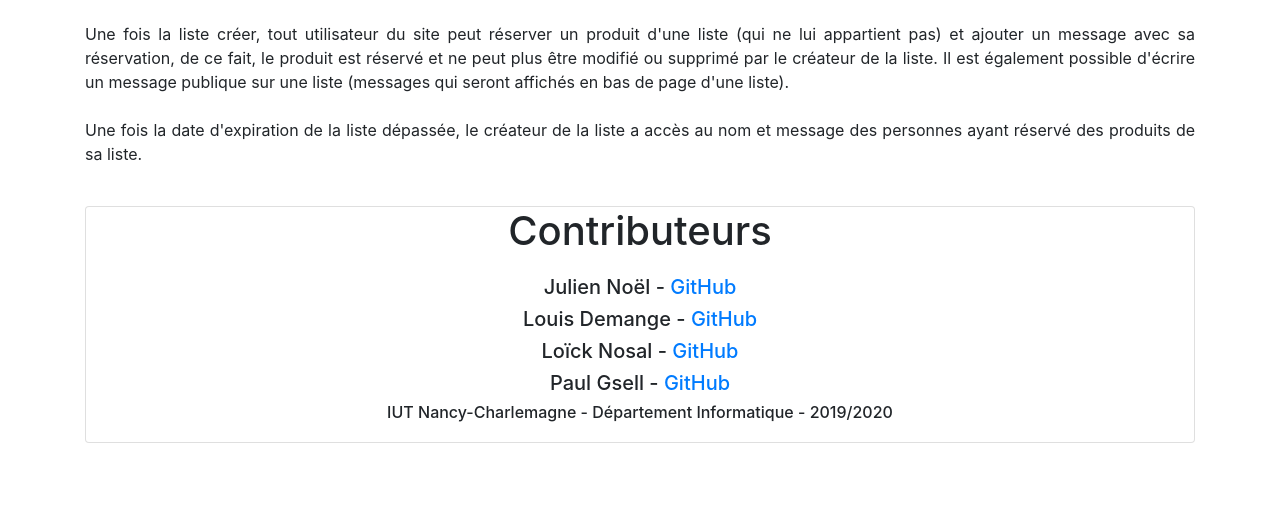
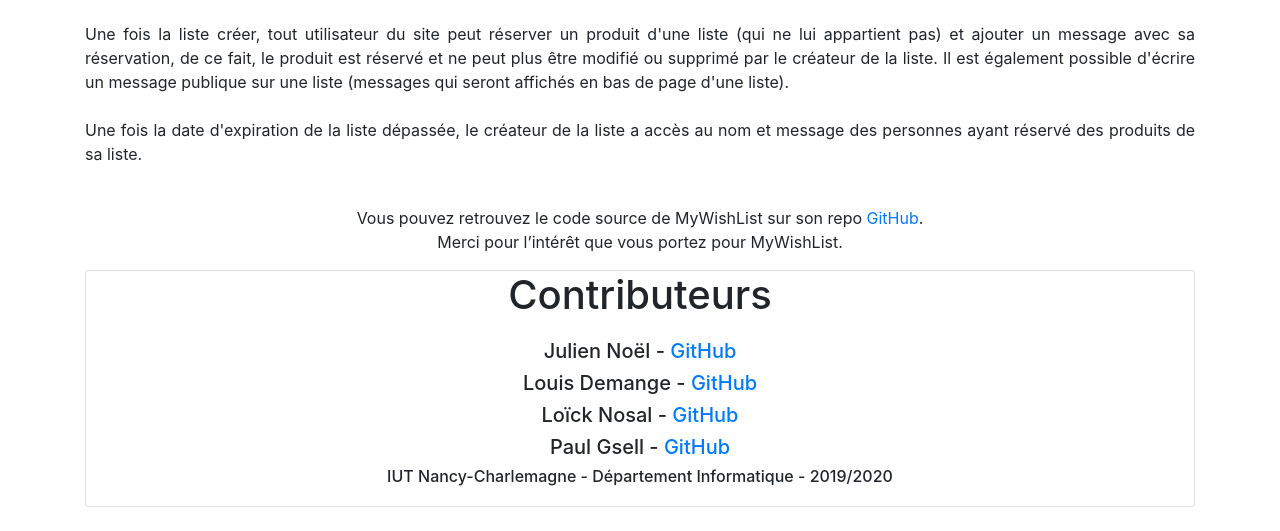
Before and after one commit to juliennoel9/mywishlist, a PHP site: template src/views/about.phtml in a window 1280 px wide. Shown: the part 479-1010 px from the top of the page. Before the commit the page ends 922 px from the top, so only its background shows below. Run offline with PHP 8.4, Linux system fonts and the light colour scheme; the template is opened without the code that fills it, so the values that code supplies are empty; some libraries are stand-ins or nearby versions.

Commit message:
Update about page

```diff
--- a/src/views/about.phtml
+++ b/src/views/about.phtml
@@ -24,6 +24,9 @@
     ayant réservé des produits de sa liste.
 </p>
 <br>
+<p class="text-center">Vous pouvez retrouvez le code source de MyWishList sur son repo <a href="https://github.com/juliennoel9/mywishlist">GitHub</a>.<br>
+    Merci pour l’intérêt que vous portez pour MyWishList.
+</p>
 
 <div class="card bottom">
     <h1 class="card-title text-center mb-0">Contributeurs</h1>
```
